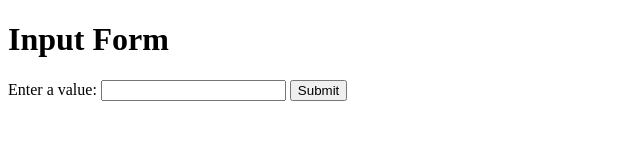
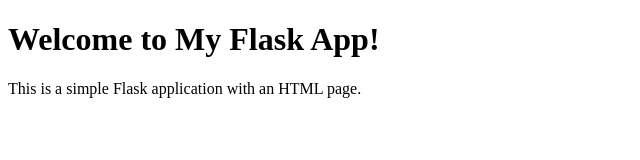
Before and after one commit to Roshanpeter07/test, a plain HTML site: page Templates/index.html in a window 1280 px wide. Shown: the whole page, without its empty margins (0-640 px from the left). Drawn offline with Linux system fonts and the light colour scheme.

Commit message:
Update index.html

```diff
--- a/Templates/index.html
+++ b/Templates/index.html
@@ -3,14 +3,10 @@
 <head>
     <meta charset="UTF-8">
     <meta name="viewport" content="width=device-width, initial-scale=1.0">
-    <title>Flask Input Form</title>
+    <title>Simple Flask App</title>
 </head>
 <body>
-    <h1>Input Form</h1>
-    <form method="POST" action="/process">
-        <label for="userInput">Enter a value:</label>
-        <input type="text" id="userInput" name="userInput" required>
-        <button type="submit">Submit</button>
-    </form>
+    <h1>Welcome to My Flask App!</h1>
+    <p>This is a simple Flask application with an HTML page.</p>
 </body>
 </html>
```
